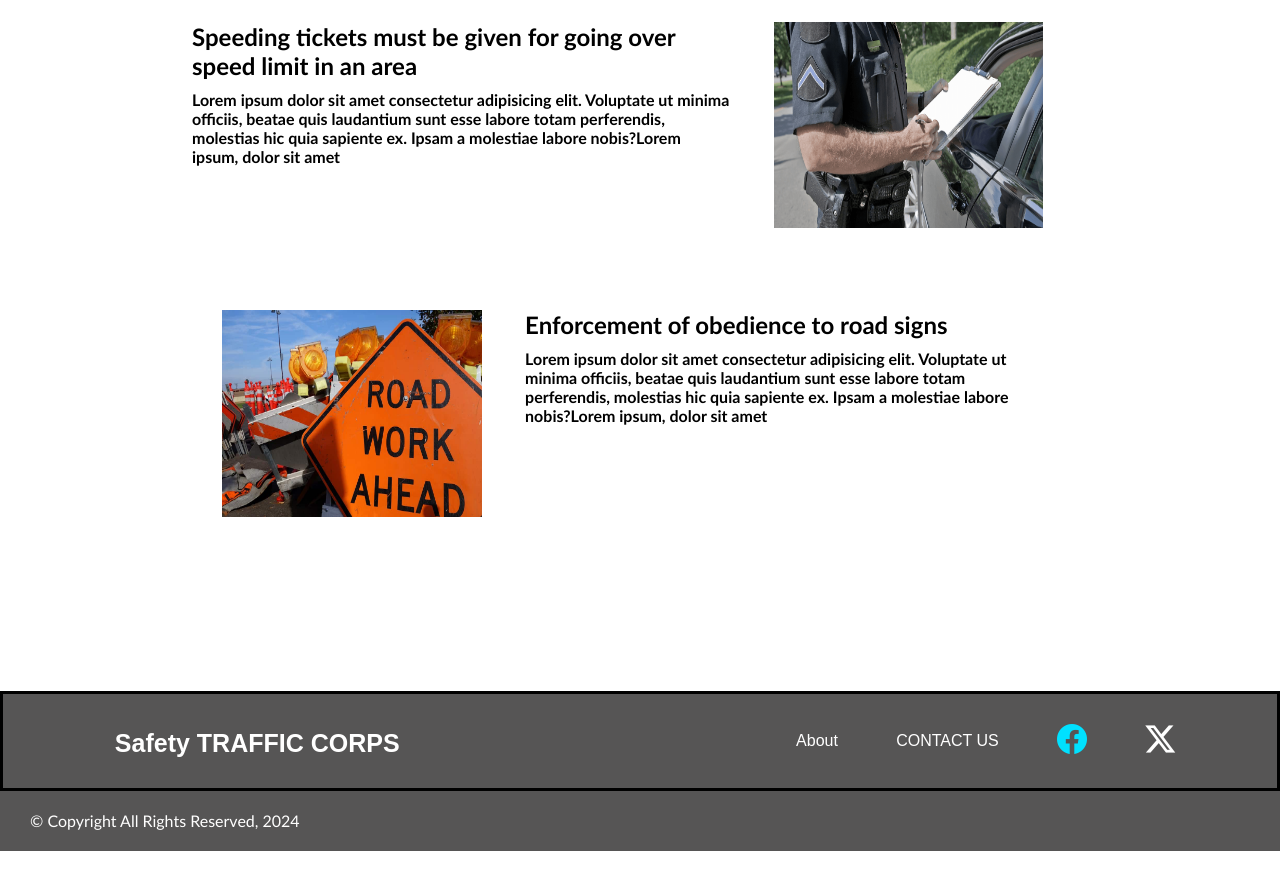
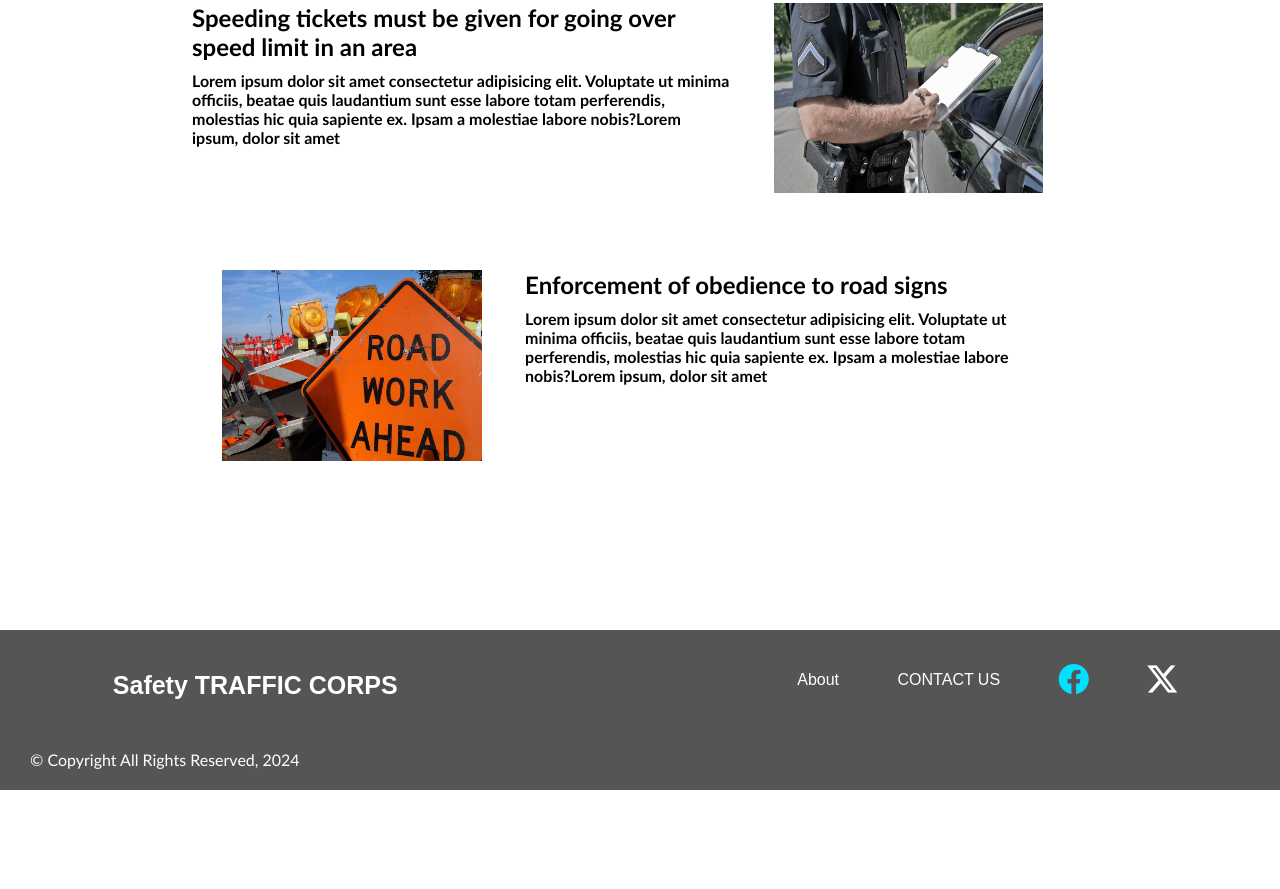
Before and after one commit to OghenefegaOmajene/Traffic-Offenders, a plain HTML site: page index.html in a window 1280 px wide. Shown: the part 889-1778 px from the top of the page. Drawn offline with nearby package versions, Linux system fonts and the light colour scheme; a web font is replaced by a local one.

Commit message:
testing part 2

```diff
--- a/offenders_homepage.css
+++ b/offenders_homepage.css
@@ -8,7 +8,7 @@
 }
 .container{
   width: 100%;
-  height: 230vh;
+  height: 220vh;
   position: relative;
   z-index: 1;
 }
@@ -268,7 +268,7 @@
   gap: 20%;
   align-items: center;
   justify-content: center;
-  border: 3px solid black;
+  /* border: 3px solid black; */
 }
 .logo-txt > i{
   font-size: 30px;
```
